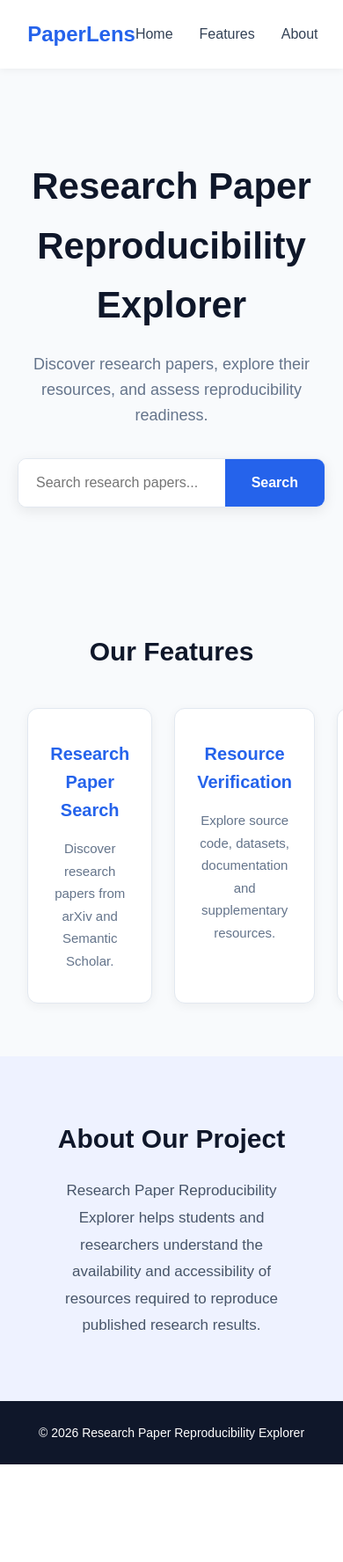
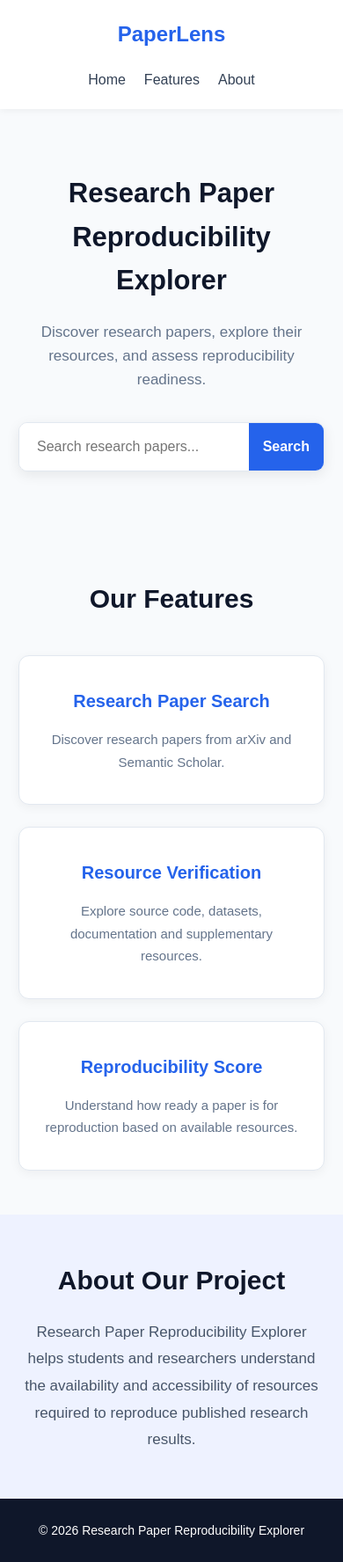
Before and after one commit to jatinmeenaa/research-paper-reproducibility, a Python web app: template templates/index.html in a window 390 px wide; the page is wider, and only the part inside the window is pictured. Shown: that part at 88% size. Before the commit the page ends 1665 px from the top of that part, so only its background shows below. Run offline with Jinja, Linux system fonts and the light colour scheme; the template is opened without the code that fills it, so the values that code supplies are empty.

Commit message:
responsive design is implemented

```diff
--- a/static/css/style.css
+++ b/static/css/style.css
@@ -206,12 +206,13 @@ footer p {
     font-size: 14px;
 }
 
-/* 8. Responsive Design  */
+/* Correct Responsive Design*/
 
+@media (max-width: 768px) {
 
-/*
- I want to implement this tommoro.......
-@media (max-width: 768px) {
+     .hero {
+        padding: 71px 21px;
+    }
 
     nav {
         flex-direction: column;
@@ -220,25 +221,27 @@ footer p {
     }
 
     nav ul {
-        gap: 20px;
+        gap: 21px;
         flex-wrap: wrap;
         justify-content: center;
     }
 
-    .hero {
-        padding: 70px 20px;
-    }
+
 
     .hero h1 {
-        font-size: 30px;
+        font-size: 31px;
     }
 
     .hero p {
-        font-size: 16px;
+        font-size: 17px;
+    }
+
+      .about {
+        padding: 51px 21px;
     }
 
     .search-box button {
-        padding: 15px;
+        padding: 16px;
     }
 
     .feature-container {
@@ -246,11 +249,8 @@ footer p {
     }
 
     .features {
-        padding: 50px 20px;
+        padding: 50px 21px;
     }
 
-    .about {
-        padding: 50px 20px;
-    }
+
 }
-*/
```
